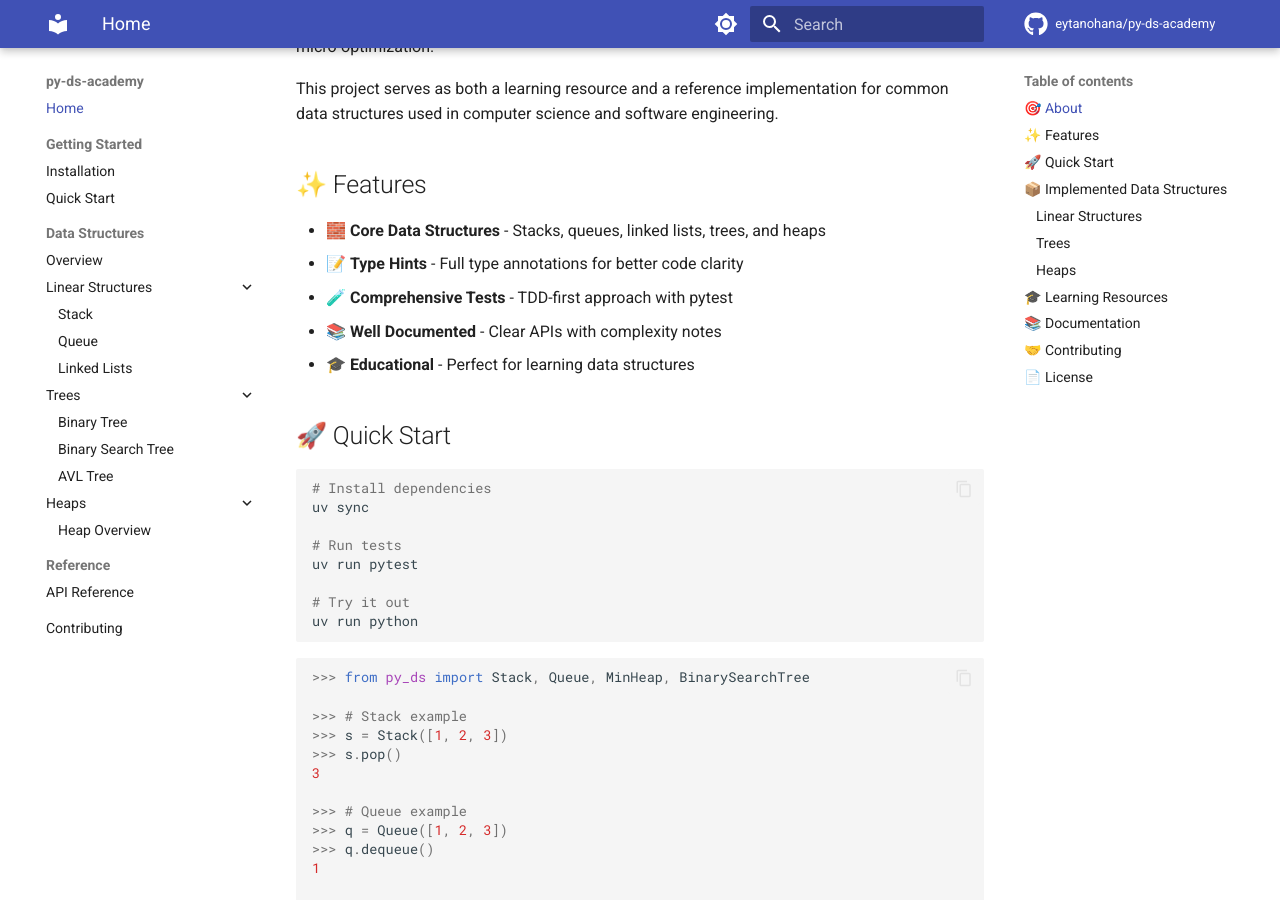
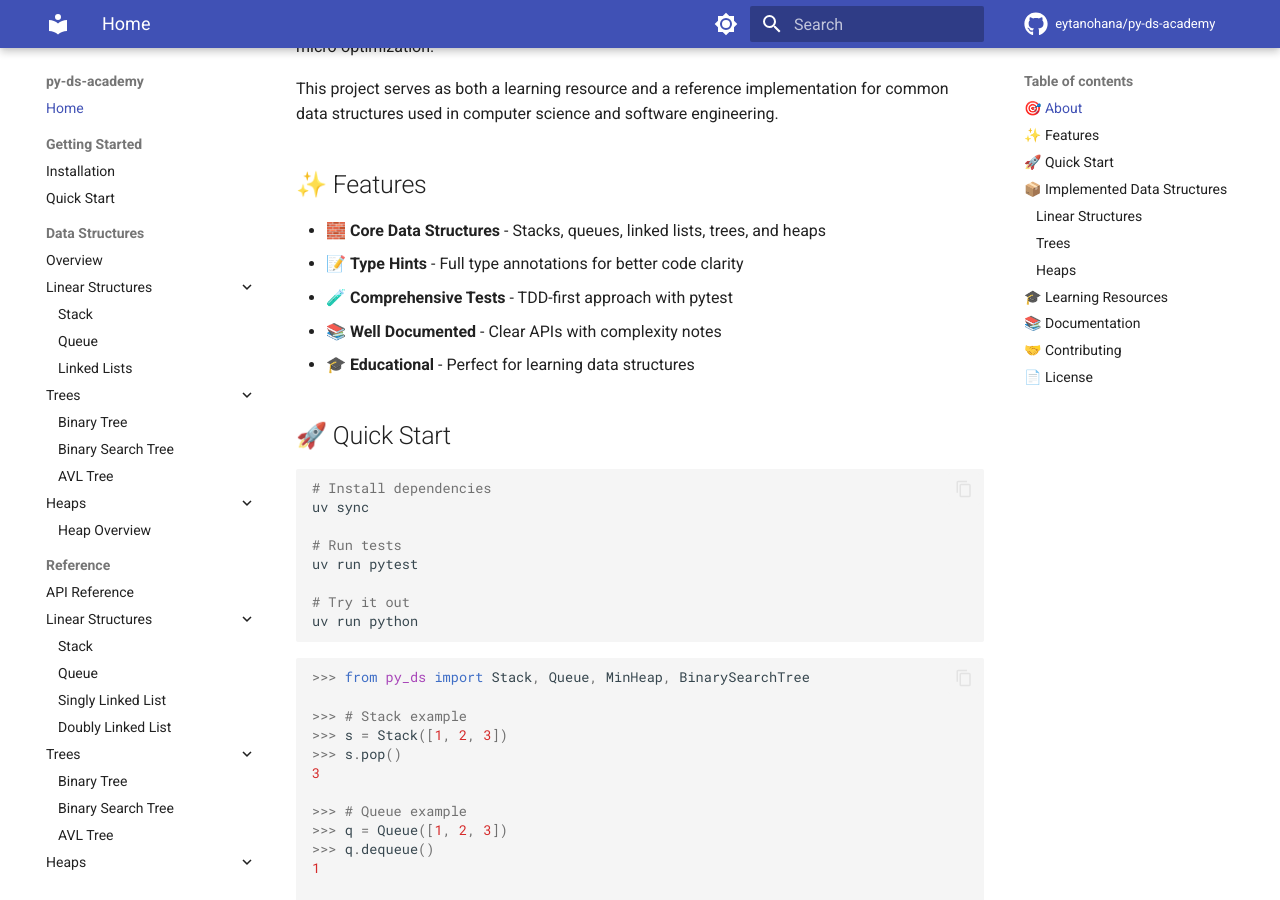
Before and after one commit to eytanohana/py-ds-academy, an MkDocs documentation site: the page built from docs/index.md, in a window 1280 px wide and 900 px high, scrolled down 383 px. Built offline with MkDocs 1.6.1 and Material for MkDocs 9.7.7, drawn with Linux system fonts in a browser that asks for light colours; comment, search, counter and statistics services are not loaded; the version menu is left out.

Commit message:
extended api reference

```diff
--- a/mkdocs.yml
+++ b/mkdocs.yml
@@ -105,4 +105,16 @@ nav:
           - Heap Overview: structures/heaps.md
   - Reference:
       - API Reference: reference/api.md
+      - Linear Structures:
+          - Stack: reference/stack.md
+          - Queue: reference/queue.md
+          - Singly Linked List: reference/singly-linked-list.md
+          - Doubly Linked List: reference/doubly-linked-list.md
+      - Trees:
+          - Binary Tree: reference/binary-tree.md
+          - Binary Search Tree: reference/binary-search-tree.md
+          - AVL Tree: reference/avl-tree.md
+      - Heaps:
+          - Min Heap: reference/min-heap.md
+          - Max Heap: reference/max-heap.md
   - Contributing: contributing.md
```
Also changed, not shown: docs/reference/api.md (+11 -24 lines), docs/reference/avl-tree.md (added, +3 -0 lines), docs/reference/binary-search-tree.md (added, +3 -0 lines), docs/reference/binary-tree.md (added, +3 -0 lines), docs/reference/doubly-linked-list.md (added, +3 -0 lines), docs/reference/max-heap.md (added, +3 -0 lines), docs/reference/min-heap.md (added, +3 -0 lines), docs/reference/queue.md (added, +3 -0 lines), docs/reference/singly-linked-list.md (added, +3 -0 lines), docs/reference/stack.md (added, +3 -0 lines).
